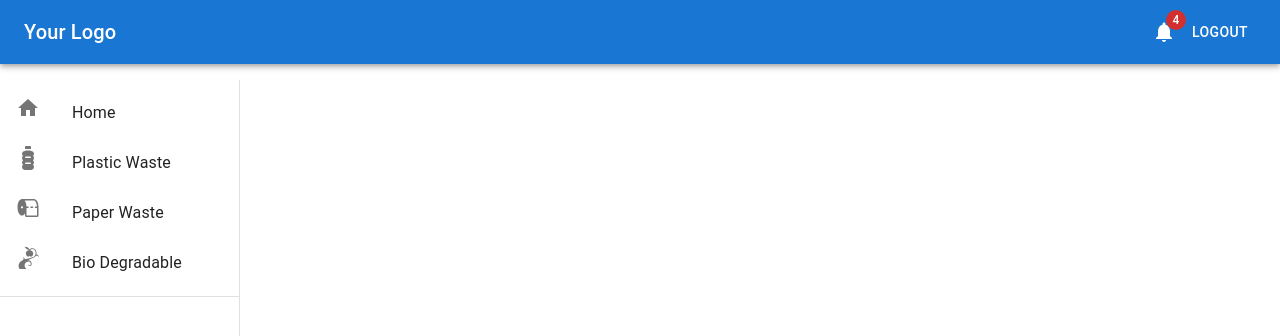
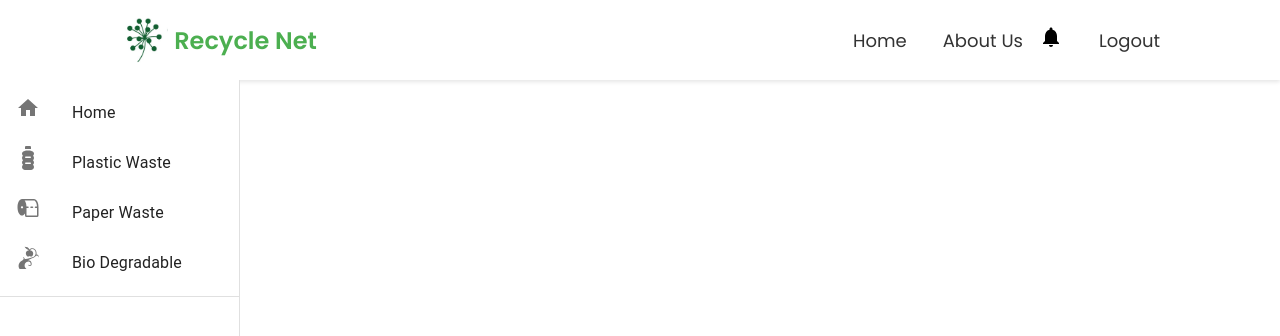
Before and after one commit to yube01/recycleNet, a React (Vite) app in the folder client/: page /buy in a window 1280 px wide. Shown: the top 336 px of the page. Built offline with nearby package versions, Linux system fonts and the light colour scheme; sample sign-in values are in the browser's storage.

Commit message:
dynamic navbar

```diff
--- a/client/src/components/Nav.jsx
+++ b/client/src/components/Nav.jsx
@@ -1,8 +1,27 @@
 // Navbar.js
-import React from "react";
+import React, { useState, useEffect } from "react";
 import "./Navbar.css";
 import logo from "../assets/logo.jpg";
-const Nav = () => {
+import NotificationsIcon from "@mui/icons-material/Notifications";
+import LogoutIcon from "@mui/icons-material/Logout";
+
+const Navbar = () => {
+  const [isUserLoggedIn, setIsUserLoggedIn] = useState(false);
+
+  useEffect(() => {
+    // Check if there is user data in localStorage
+    const userData = localStorage.getItem("userData");
+    if (userData) {
+      setIsUserLoggedIn(true);
+    }
+  }, []);
+
+  const handleLogout = () => {
+    // Remove user data from localStorage
+    localStorage.removeItem("userData");
+    setIsUserLoggedIn(false);
+  };
+
   return (
     <nav className="navbar">
       <div className="logo">
@@ -16,15 +35,28 @@ const Nav = () => {
         <a href="/about" className="nav-item">
           About Us
         </a>
+        {isUserLoggedIn ? (
+          <>
+            <div className="notification-icon">
+              <NotificationsIcon />
+            </div>
+            <a href="#" className="nav-item" onClick={handleLogout}>
+              Logout
+            </a>
+          </>
+        ) : (
+          <>
             <a href="/register" className="nav-item signup">
               Sign Up
             </a>
             <a href="/login" className="nav-item">
               Login
             </a>
+          </>
+        )}
       </div>
     </nav>
   );
 };
 
-export default Nav;
+export default Navbar;
--- a/client/src/pages/Buy.jsx
+++ b/client/src/pages/Buy.jsx
@@ -1,12 +1,12 @@
-import Navbar from '../components/NavBar'
+import Navbar from "../components/NavBar";
 import Sidebar from "../components/SideBar";
-
+import Nav from "../components/Nav";
 
 export default function Buy() {
   return (
     <>
-      <Navbar />
-      {/* <Nav /> */}
+      {/* <Navbar /> */}
+      <Nav />
       <Sidebar />
     </>
   );
```
Lines whose indentation alone changed are shown as unchanged.
